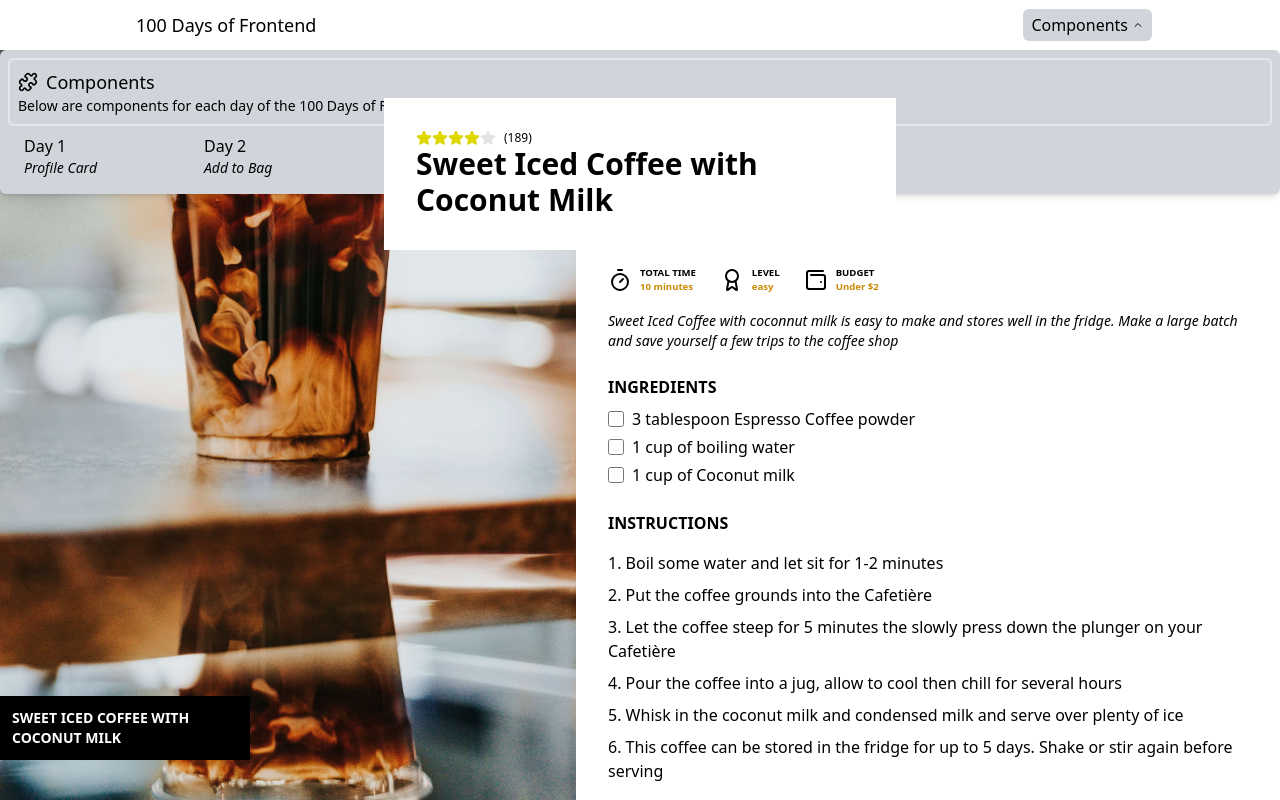
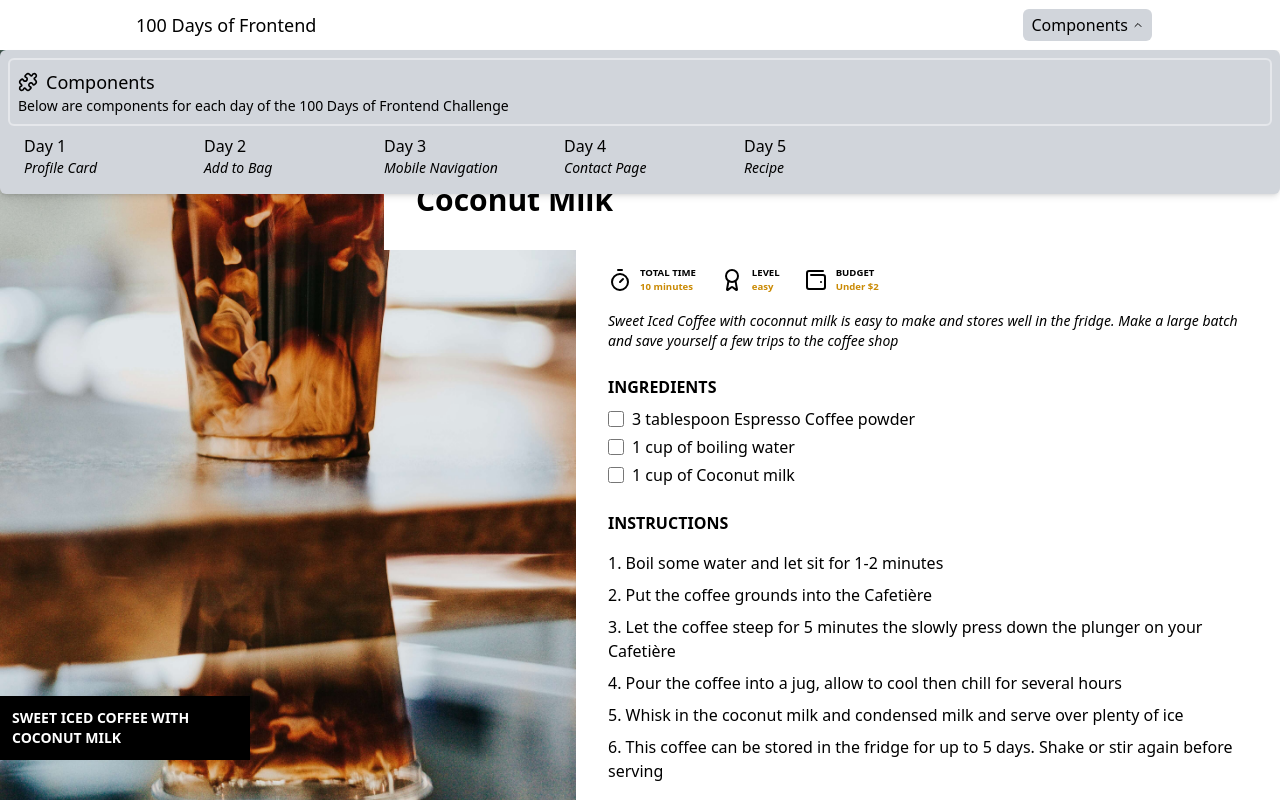
Before and after one commit to stevkim/100_Days_of_Frontend, a React (Vite) app: page /recipe in a window 1280 px wide. Both pictures are taken after a click on the button "Components". Built offline with nearby package versions, Linux system fonts and the light colour scheme.

Commit message:
Added a fix to a visual bug for z-index

```diff
--- a/src/challenge-components/5 - Recipe/RecipeHeader.tsx
+++ b/src/challenge-components/5 - Recipe/RecipeHeader.tsx
@@ -8,7 +8,7 @@ interface Props {
 
 const RecipeHeader = ({ recipeName }: Props) => {
   return (
-    <div className="absolute z-10 flex h-[25vh] w-full items-end justify-center">
+    <div className="absolute z-[1] flex h-[25vh] w-full items-end justify-center">
       <div className="h-fit w-full bg-white p-8 md:w-[40%]">
         <div className="flex items-center">
           <StarRating rating={averageRating(RecipeReviewData.ratings)} />
--- a/src/components/Navbar/DropdownList.tsx
+++ b/src/components/Navbar/DropdownList.tsx
@@ -6,7 +6,7 @@ import { Puzzle } from "lucide-react";
 const DropdownList = () => {
   return (
     <motion.div
-      className="z-1 fixed left-0 top-[50px] flex w-[100vw] flex-col rounded-md bg-gray-300 p-2 shadow-md"
+      className="fixed left-0 top-[50px] z-10 flex w-[100vw] flex-col rounded-md bg-gray-300 p-2 shadow-md"
       initial={{ scale: 0, opacity: 0 }}
       animate={{ scale: 1, opacity: 1 }}
       exit={{ scale: 0, opacity: 0 }}
```
